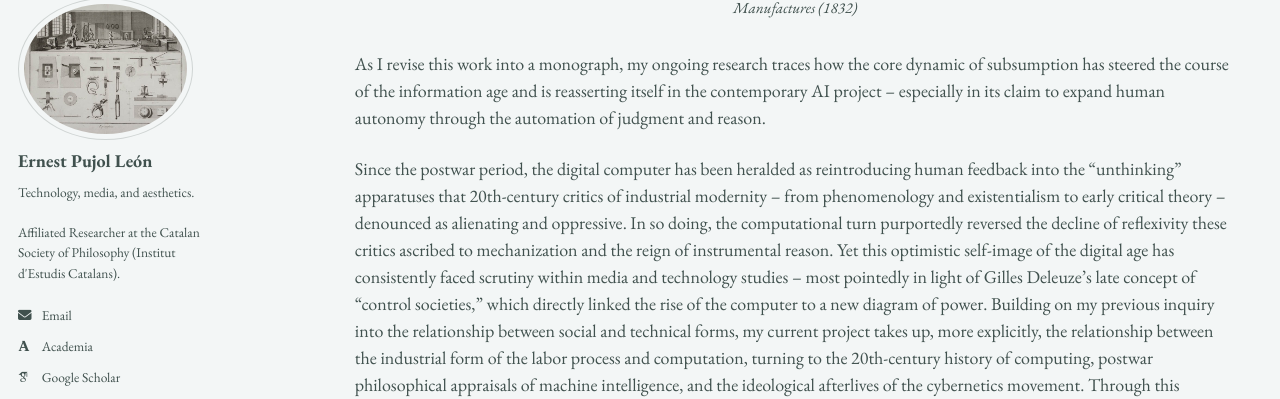
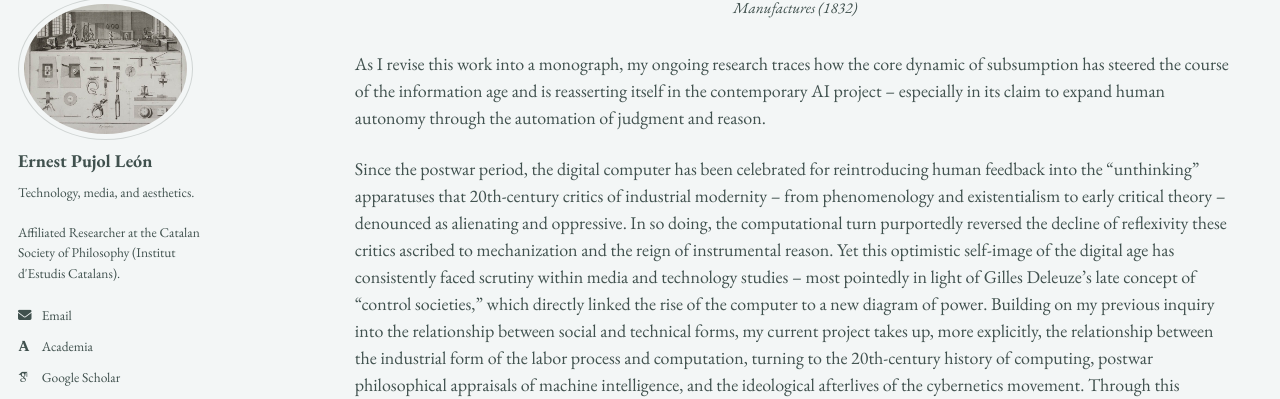
Before and after one commit to epujol90/epujol90.github.io, a Jekyll site: the page built from _pages/research.md, in a window 1280 px wide and 900 px high, scrolled down 1560 px. Shown: the part 103-502 px from the top of the window. Built offline with Jekyll 4.4.1, drawn with Linux system fonts in a browser that asks for light colours; some web fonts are replaced; a script bundle is joined from its source files by our own code; library files that are not in the unit come from our copies; some of the changed text lies outside the part shown.

Commit message:
Update research.md

```diff
--- a/_pages/research.md
+++ b/_pages/research.md
@@ -27,7 +27,7 @@ My doctoral work centered on the _longue durée_ of industrial modernity and wha
 
 As I revise this work into a monograph, my ongoing research traces how the core dynamic of subsumption has steered the course of the information age and is reasserting itself in the contemporary AI project -- especially in its claim to expand human autonomy through the automation of judgment and reason.
 
-Since the postwar period, the digital computer has been heralded as reintroducing human feedback into the "unthinking" apparatuses that 20th-century critics of industrial modernity -- from phenomenology and existentialism to early critical theory -- denounced as alienating and oppressive. In so doing, the computational turn purportedly reversed the decline of reflexivity these critics ascribed to mechanization and the reign of instrumental reason. Yet this optimistic self-image of the digital age has consistently faced scrutiny within media and technology studies -- most pointedly in light of Gilles Deleuze's late concept of “control societies," which directly linked the rise of the computer to a new diagram of power. Building on my previous inquiry into the relationship between social and technical forms, my current project takes up, more explicitly, the relationship between the industrial form of the labor process and computation, turning to the 20th-century history of computing, postwar philosophical appraisals of machine intelligence, and the ideological afterlives of the cybernetics movement. Through this constellation, I aim to ask how the ontology of computing machines is bound up with the sociality of capitalist life, and whether the socialized intelligence they harness truly foretells its overcoming.
+Since the postwar period, the digital computer has been celebrated for reintroducing human feedback into the "unthinking" apparatuses that 20th-century critics of industrial modernity -- from phenomenology and existentialism to early critical theory -- denounced as alienating and oppressive. In so doing, the computational turn purportedly reversed the decline of reflexivity these critics ascribed to mechanization and the reign of instrumental reason. Yet this optimistic self-image of the digital age has consistently faced scrutiny within media and technology studies -- most pointedly in light of Gilles Deleuze's late concept of “control societies," which directly linked the rise of the computer to a new diagram of power. Building on my previous inquiry into the relationship between social and technical forms, my current project takes up, more explicitly, the relationship between the industrial form of the labor process and computation, turning to the 20th-century history of computing, postwar philosophical appraisals of machine intelligence, and the ideological afterlives of the cybernetics movement. Through this constellation, I aim to ask how the ontology of computing machines is bound up with the sociality of capitalist life, and whether the socialized intelligence they harness truly foretells its overcoming.
 <br>
 <br>
 
```
